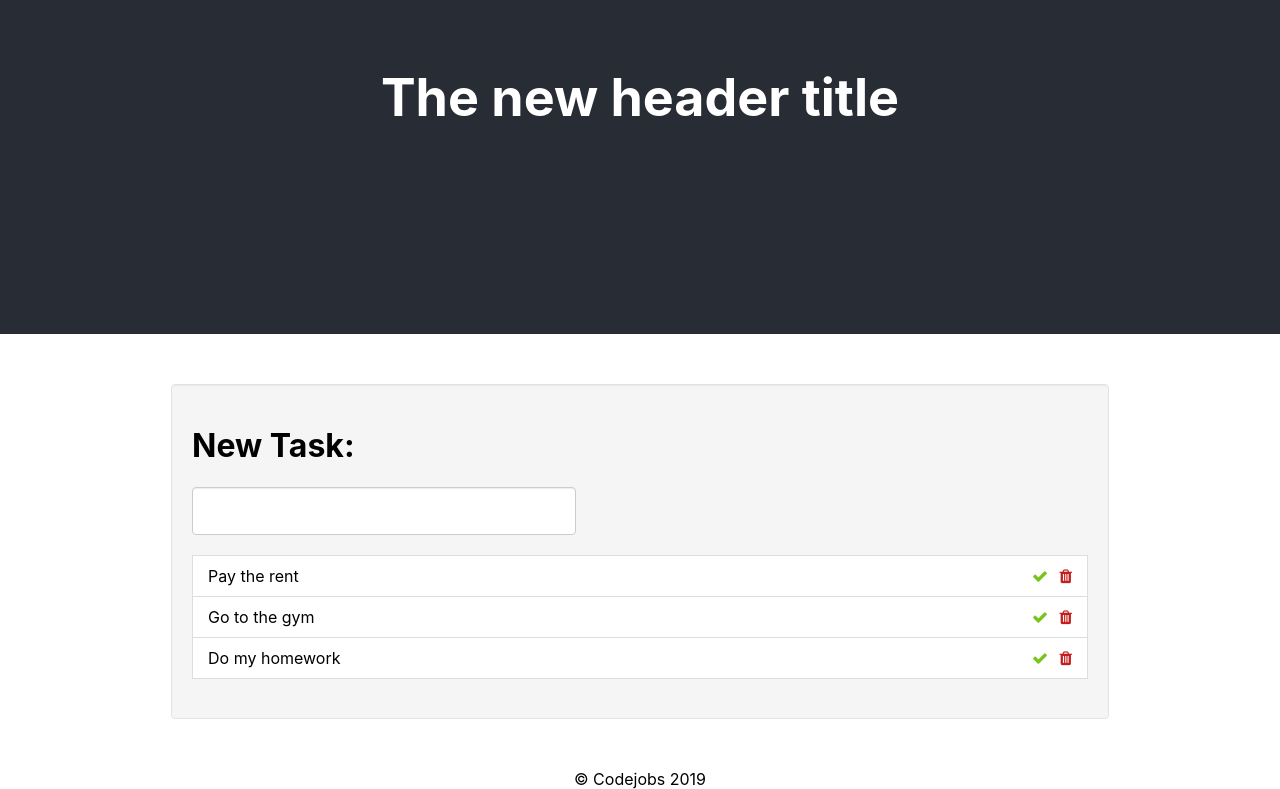
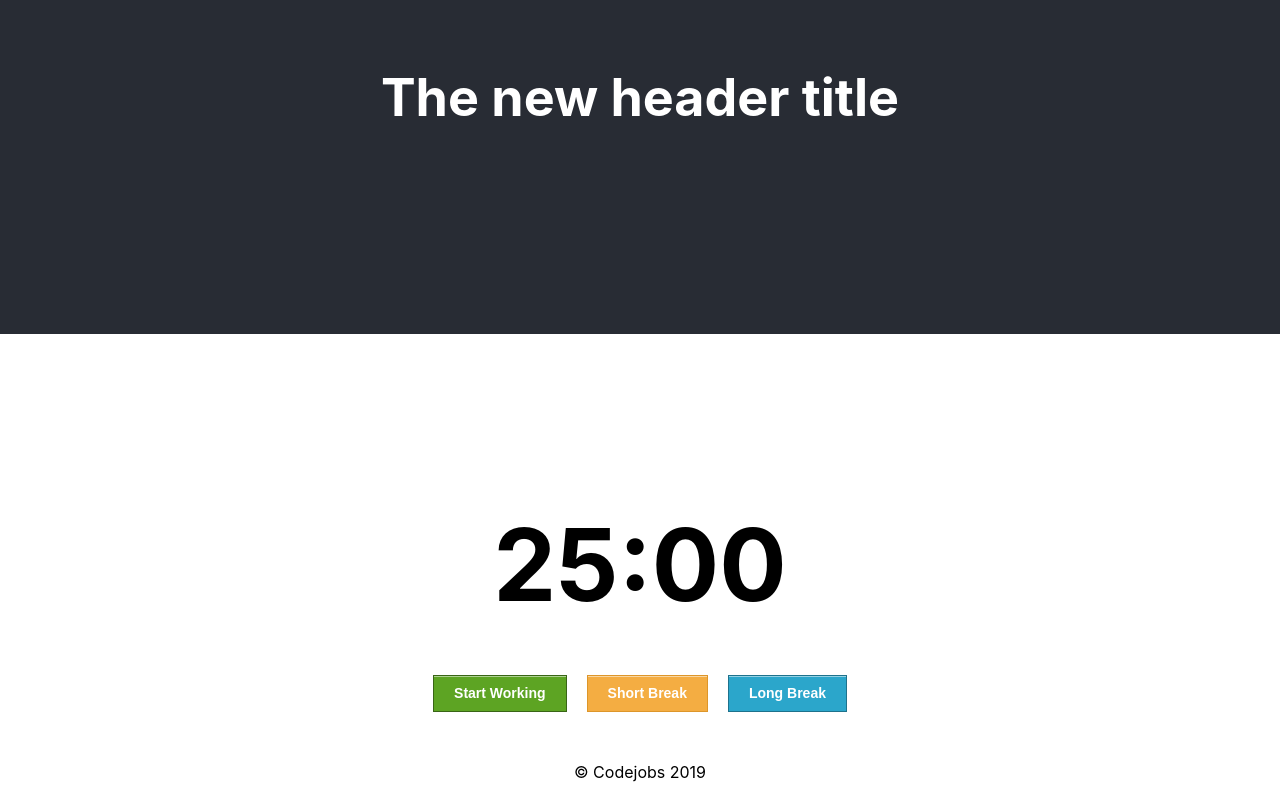
Before and after one commit to pagas/first-react-app, a React (Create React App) app: page / in a window 1280 px wide. Shown: the part 466-1255 px from the top of the page. Built offline with nearby package versions, Linux system fonts and the light colour scheme.

Commit message:
add Pomodoro

```diff
--- a/src/components/App.js
+++ b/src/components/App.js
@@ -4,14 +4,17 @@
 //import Home from '../components/Home/Home';
 import Footer from "../shared/components/layout/Footer";
 import Content from "../shared/components/layout/Content";
-import Todo from "./Todo/Todo";
+//import Todo from "./Todo/Todo";
+import Timer from "./Pomodoro/Timer";
+
 
 function App() {
     return (
         <div className="App">
             <Header title="The new header title"/>
             <Content>
-                <Todo/>
+
+                <Timer/>
             </Content>
             <Footer/>
         </div>
--- /dev/null
+++ b/src/components/Pomodoro/Timer.css
@@ -0,0 +1,57 @@
+.Pomodoro {
+    padding: 50px;
+}
+
+.Pomodoro .timer {
+    font-size: 100px;
+    font-weight: bold;
+}
+
+.Pomodoro .alert {
+    font-size: 20px;
+    padding: 50px;
+    margin-bottom: 20px;
+}
+
+.Pomodoro .alert.work {
+    background: #5da423;
+}
+
+.Pomodoro .alert.shortBreak {
+    background: #f4ad42;
+}
+
+.Pomodoro .alert.longBreak {
+    background: #2ba6cb;
+}
+
+.Pomodoro .alert.buz {
+    background: #c60f13;
+}
+
+.Pomodoro button {
+    background: #2ba6cb;
+    border: 1px solid #1e728c;
+    box-shadow: 0 1px 0 rgba(255, 255, 255, 0.5) inset;
+    color: white;
+    cursor: pointer;
+    display: inline-block;
+    font-size: 14px;
+    font-weight: bold;
+    line-height: 1;
+    margin: 50px 10px 0 10px;
+    padding: 10px 20px 11px;
+    position: relative;
+    text-align: center;
+    text-decoration: none;
+}
+
+.Pomodoro button.start {
+    background-color: #5da423;
+    border: 1px solid #396516;
+}
+
+.Pomodoro button.short {
+    background-color: #f4ad42;
+    border: 1px solid #dd962a;
+}
--- /dev/null
+++ b/src/components/Pomodoro/Timer.js
@@ -0,0 +1,142 @@
+import React, {Component} from 'react';
+import './Timer.css';
+
+export default class Timer extends Component {
+    constructor() {
+        super();
+        this.state = {
+            alert: {
+                type: '',
+                message: ''
+            },
+            time: 0
+        };
+        this.times = {
+            defaultTime: 1500,
+            shortBreak: 300,
+            longBreak: 900
+        }
+    }
+
+    setDefaultTime = () => {
+        // Default time is 25 min
+        this.setState({
+            time: this.times.defaultTime
+        });
+    };
+
+    componentDidMount() {
+        // Set default time when the component mounts
+        this.setDefaultTime();
+    }
+
+    setTimeForWork = () => {
+        this.setState({
+            alert: {
+                type: 'work',
+                message: 'Working!'
+            }
+        });
+
+        return this.setTime(this.times.defaultTime);
+    };
+
+    setTimeForShortBreak = () => {
+        this.setState({
+            alert: {
+                type: 'shortBreak',
+                message: 'Taking a Short Break!'
+            }
+        });
+
+        return this.setTime(this.times.shortBreak);
+    };
+
+    setTimeForLongBreak = () => {
+        this.setState({
+            alert: {
+                type: 'longBreak',
+                message: 'Taking a Long Break!'
+            }
+        });
+
+        return this.setTime(this.times.longBreak);
+    };
+
+    setTime = newTime => {
+        this.restartInterval();
+
+        this.setState({
+            time: newTime
+        });
+    };
+    restartInterval = () => {
+        // Clearing the interval
+        clearInterval(this.interval);
+
+        // Execute countDown function every second
+        this.interval = setInterval(this.countDown, 1000);
+    };
+
+    countDown = () => {
+        // If the time reach 0 then we display Buzzzz! alert.
+        if (this.state.time === 0) {
+            this.setState({
+                alert: {
+                    type: 'buz',
+                    message: 'Buzzzzzzzz!'
+                }
+            });
+        } else {
+            // We decrease the time second by second
+            this.setState({
+                time: this.state.time - 1
+            });
+        }
+    };
+
+    displayTimer(seconds) {
+        // Formatting the time into mm:ss
+        const m = Math.floor(seconds % 3600 / 60);
+        const s = Math.floor(seconds % 3600 % 60);
+
+        return `${m < 10 ? '0' : ''}${m}:${s < 10 ? '0' : ''}${s}`;
+    }
+
+    render() {
+        const {alert: {message, type}, time} = this.state;
+
+        return (
+            <div className="Pomodoro">
+                <div className={`alert ${type}`}>
+                    {message}
+                </div>
+
+                <div className="timer">
+                    {this.displayTimer(time)}
+                </div>
+
+                <div className="types">
+                    <button
+                        className="start"
+                        onClick={this.setTimeForWork}
+                    >
+                        Start Working
+                    </button>
+                    <button
+                        className="short"
+                        onClick={this.setTimeForShortBreak}
+                    >
+                        Short Break
+                    </button>
+                    <button
+                        className="long"
+                        onClick={this.setTimeForLongBreak}
+                    >
+                        Long Break
+                    </button>
+                </div>
+            </div>
+        );
+    }
+}
```
